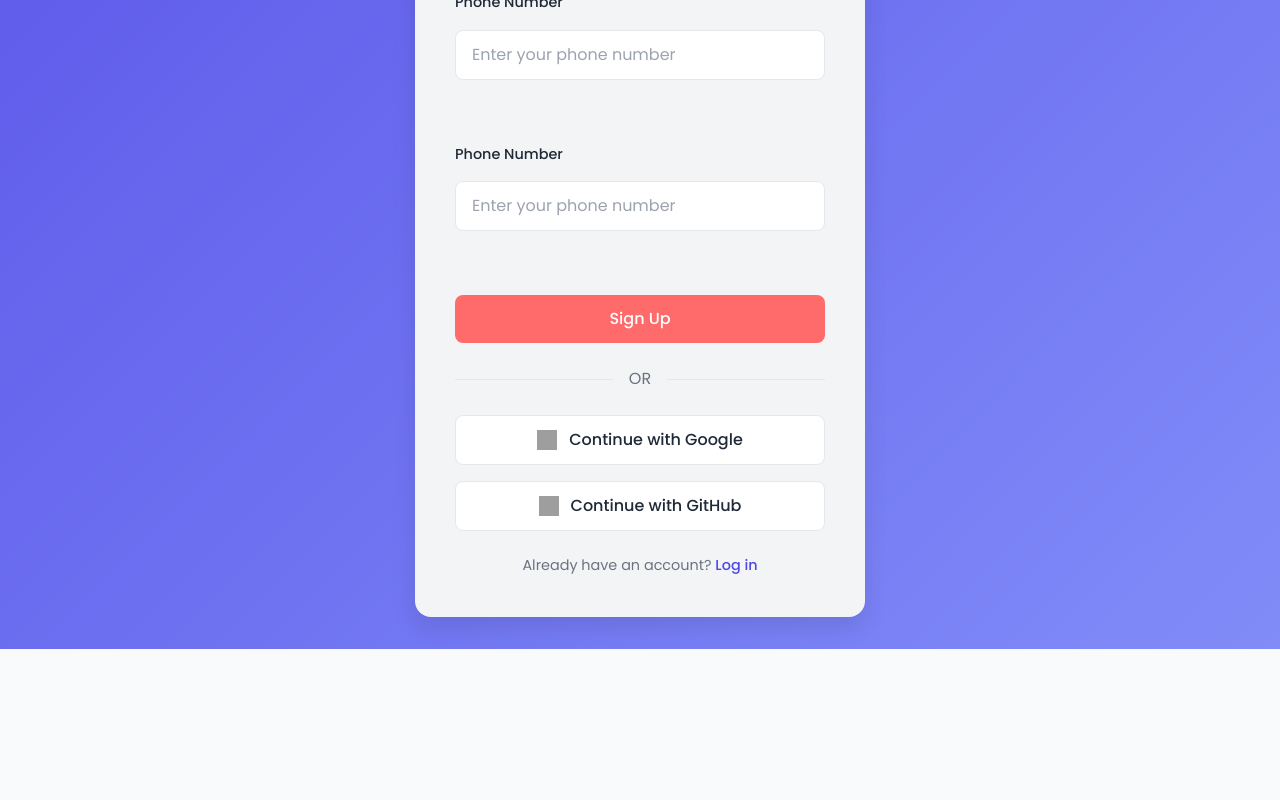
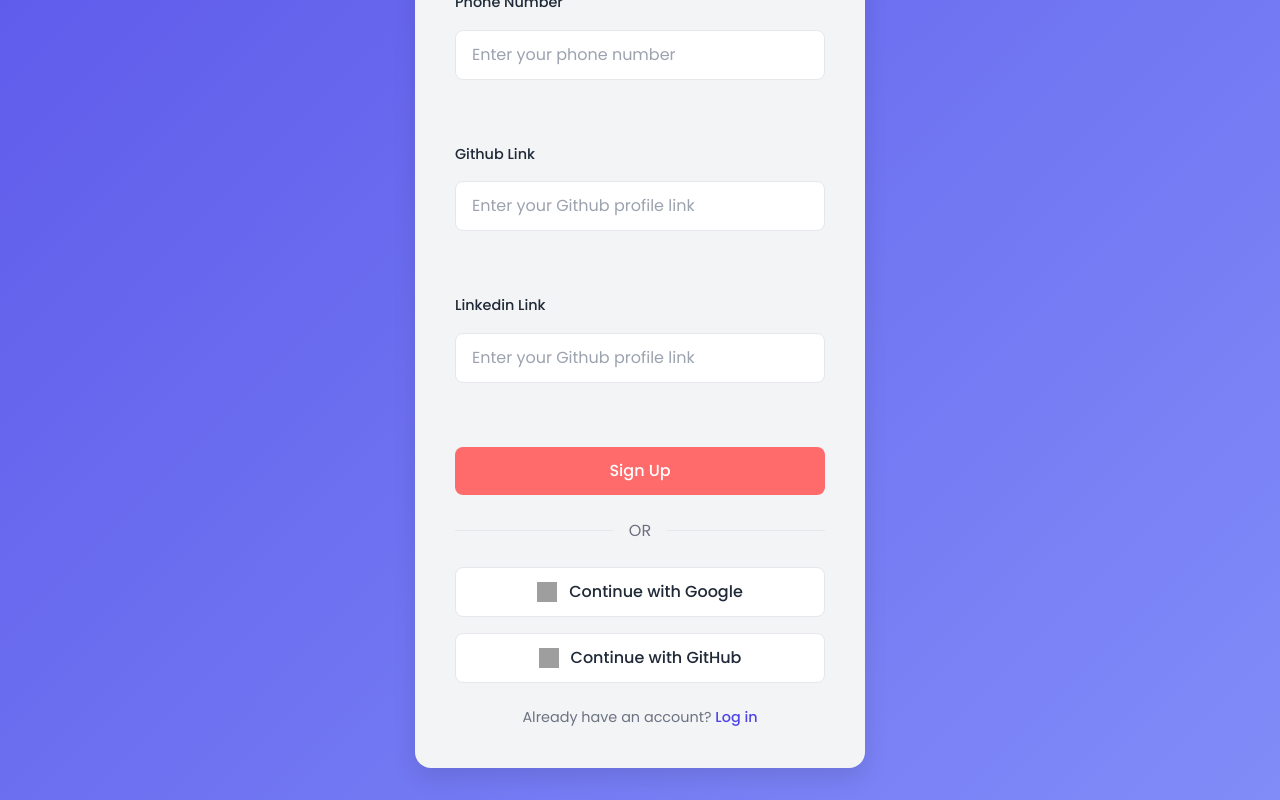
Before and after one commit to HarshitMalik22/HackSynergy, a React (Vite) app in the folder client/: page /signup in a window 1280 px wide. Shown: the part 974-1774 px from the top of the page. Before the commit the page ends 1623 px from the top, so only its background shows below. Built offline with nearby package versions, Linux system fonts and the light colour scheme; no server answers; grey boxes are pictures that could not be loaded.

Commit message:
fixed dashboard layout error (harshit's component is correct)

```diff
--- a/client/src/pages/HomePage.jsx
+++ b/client/src/pages/HomePage.jsx
@@ -2,7 +2,8 @@ import { useEffect, useRef, useState } from 'react';
 import { motion } from 'framer-motion';
 import { Link, useNavigate } from 'react-router-dom';
 import axios from "axios";
-import DashboardLayout from '../Components/DashBoardLayout';
+//import RotatingTechLogos from '../components/RotatingTechLogos';
+import DashBoardLayout from '../Components/DashBoardLayout';
 // Squid Game Colors
 const SQUID_PINK = '#FF357A';
 const SQUID_GREEN = '#00FFB0';
@@ -15,7 +16,7 @@ function CustomCursor() {
   useEffect(() => {
     const moveCursor = (e) => {
       if (cursorRef.current) {
-        cursorRef.current.style.transform = `translate3d(${e.clientX}px, ${e.clientY}px, 0)`;
+        cursorRef.current.style.transform = translate3d(`${e.clientX}px, ${e.clientY}px, 0`);
       }
     };
     window.addEventListener('mousemove', moveCursor);
@@ -27,8 +28,8 @@ function CustomCursor() {
       className="fixed top-0 left-0 w-6 h-6 rounded-full pointer-events-none z-[9999] mix-blend-difference transition-transform duration-150"
       style={{
         background: `radial-gradient(circle at 30% 30%, ${SQUID_PINK} 70%, transparent 100%)`,
-        boxShadow: `0 0 16px 4px ${SQUID_PINK}`,
-        border: `2px solid ${SQUID_PINK}`,
+        boxShadow:` 0 0 16px 4px ${SQUID_PINK}`,
+        border:` 2px solid ${SQUID_PINK}`,
         transform: 'translate3d(-100px, -100px, 0)'
       }}
     />
@@ -99,7 +100,7 @@ export default function HomePage() {
 
       const response = await axios.post("http://localhost:8080/api/auth/logout", {},{
         headers:{
-          Authorization: `Bearer ${localStorage.getItem("token")}`
+          Authorization: Bearer `${localStorage.getItem("token")}`
         }
       });
       if(response.status===200){
@@ -124,21 +125,19 @@ export default function HomePage() {
   }, []);
 
   return (
+    <DashBoardLayout>
       <div className="font-sans min-h-screen relative overflow-x-hidden" style={{ background: SQUID_BLACK }}>
         <AnimatedBackground />
         <CustomCursor />
         {/* Sticky Navbar */}
-
         <motion.nav
           className="fixed top-0 left-0 w-full z-50 backdrop-blur bg-black/80 border-b border-pink-500/30 shadow-glass"
           initial={{ y: -60, opacity: 0 }}
           animate={{ y: 0, opacity: 1 }}
           transition={{ duration: 0.6, ease: 'easeOut' }}
         >
-
-
           <div className="max-w-7xl mx-auto flex items-center justify-between px-6 py-3">
-          <span className="font-extrabold text-2xl tracking-widest" style={{ color: SQUID_PINK, letterSpacing: '0.15em', fontFamily: 'Montserrat, sans-serif', textShadow: `0 0 8px ${SQUID_PINK}33` }}>H△CKSYNERGY</span>
+            <span className="font-extrabold text-2xl tracking-widest" style={{ color: SQUID_PINK, letterSpacing: '0.15em', fontFamily: 'Montserrat, sans-serif', textShadow:` 0 0 8px ${SQUID_PINK}33` }}>H△CKSYNERGY</span>
             <div className="relative" ref={profileRef}>
               <button
                 onClick={() => setShowProfile((v) => !v)}
@@ -171,16 +170,20 @@ export default function HomePage() {
         <section className="min-h-screen flex flex-col justify-center items-center text-center relative pt-32 pb-16">
           <motion.h1
             className="text-5xl md:text-7xl font-extrabold mb-6"
-          style={{ color: SQUID_WHITE, textShadow: `0 2px 24px #000, 0 0 8px ${SQUID_PINK}33` }}
+            style={{ color: SQUID_WHITE, textShadow:` 0 2px 24px #000, 0 0 8px ${SQUID_PINK}33` }}
             initial={{ opacity: 0, y: 40 }}
             animate={{ opacity: 1, y: 0 }}
             transition={{ duration: 0.8 }}
           >
             Welcome to <span style={{ color: SQUID_PINK }}>HackSynergy</span>
           </motion.h1>
+          {/* 3D Rotating Tech Logos directly below heading */}
+          <div style={{ marginBottom: 32 }}>
+            {/*<RotatingTechLogos />*/}
+          </div>
           <motion.p
             className="text-lg md:text-2xl mb-8 max-w-xl mx-auto"
-          style={{ color: '#e5e7eb', textShadow: `0 1px 8px #000` }}
+            style={{ color: '#e5e7eb', textShadow:` 0 1px 8px #000` }}
             initial={{ opacity: 0, y: 20 }}
             animate={{ opacity: 1, y: 0 }}
             transition={{ duration: 1.2 }}
@@ -190,16 +193,16 @@ export default function HomePage() {
           </motion.p>
           <div className="flex flex-col sm:flex-row gap-4 justify-center">
             <motion.a
-            whileHover={{ scale: 1.08, boxShadow: `0 0 24px 4px ${SQUID_PINK}` }}
+              whileHover={{ scale: 1.08, boxShadow:` 0 0 24px 4px ${SQUID_PINK} `}}
               whileTap={{ scale: 0.98 }}
               href="/signup"
               className="px-10 py-4 rounded-2xl font-bold text-lg shadow-glass transition border-2 border-pink-500 bg-pink-600 hover:bg-pink-700 text-white neon-glow"
-            style={{ boxShadow: `0 0 16px 2px ${SQUID_PINK}` }}
+              style={{ boxShadow:` 0 0 16px 2px ${SQUID_PINK}` }}
             >
               Join Now
             </motion.a>
             <motion.a
-            whileHover={{ scale: 1.08, boxShadow: `0 0 24px 4px ${SQUID_GREEN}` }}
+              whileHover={{ scale: 1.08, boxShadow:` 0 0 24px 4px ${SQUID_GREEN}` }}
               whileTap={{ scale: 0.98 }}
               href="#features"
               className="px-10 py-4 rounded-2xl font-bold text-lg border-2 border-green-400 bg-black/60 text-green-300 hover:bg-green-900/40 transition neon-glow"
@@ -229,7 +232,7 @@ export default function HomePage() {
                   className="rounded-2xl bg-black/80 shadow-glass p-8 text-center hover:scale-105 transition border-2 neon-glow"
                   style={{
                     borderColor: i === 0 ? SQUID_PINK : i === 1 ? SQUID_GREEN : SQUID_WHITE,
-                  boxShadow: `0 0 24px 2px ${i === 0 ? SQUID_PINK : i === 1 ? SQUID_GREEN : SQUID_WHITE}`,
+                    boxShadow:` 0 0 24px 2px ${i === 0 ? SQUID_PINK : i === 1 ? SQUID_GREEN : SQUID_WHITE}`,
                     color: SQUID_WHITE
                   }}
                   initial={{ opacity: 0, y: 30 }}
@@ -265,5 +268,6 @@ export default function HomePage() {
           }
         `}</style>
       </div>
+    </DashBoardLayout>
   );
 }
--- a/client/src/pages/SignupPage.jsx
+++ b/client/src/pages/SignupPage.jsx
@@ -11,6 +11,8 @@ const SignupPage = () => {
     password: "",
     confirmPassword: "",
     phoneNo:"",
+    linkedinLink:"",
+    githubLink:""
   });
   const [error, setError] = useState("");
   const [isLoading, setIsLoading] = useState(false);
@@ -41,7 +43,9 @@ const SignupPage = () => {
         name: formData.name,
         email: formData.email,
         password: formData.password,
-        phoneNo: formData.phoneNo
+        phoneNo: formData.phoneNo,
+        githubLink,
+        linkedinLink
       });
 
       if (response.data.success) {
@@ -207,23 +211,45 @@ const SignupPage = () => {
             />
           </motion.div>
 
+
+
           <motion.div
             className="form-group"
             initial={{ x: -20, opacity: 0 }}
             animate={{ x: 0, opacity: 1 }}
             transition={{ delay: 0.8, duration: 0.5 }}
           >
-            <label htmlFor="phoneNo">Phone Number</label>
+            <label htmlFor="githubLink">Github Link</label>
             <input
-              type="tel"
-              id="phoneNo"
-              name="phoneNo"
-              value={formData.phoneNo}
+              type="url"
+              id="githubLink"
+              name="githubLink"
+              value={formData.githubLink}
               onChange={handleChange}
               required
-              placeholder="Enter your phone number"
+              placeholder="Enter your Github profile link"
             />
           </motion.div>
+
+
+          <motion.div
+            className="form-group"
+            initial={{ x: -20, opacity: 0 }}
+            animate={{ x: 0, opacity: 1 }}
+            transition={{ delay: 0.8, duration: 0.5 }}
+          >
+            <label htmlFor="linkedinLink">Linkedin Link</label>
+            <input
+              type="url"
+              id="linkedinLink"
+              name="linkedinLink"
+              value={formData.linkedinLink}
+              onChange={handleChange}
+              required
+              placeholder="Enter your Github profile link"
+            />
+          </motion.div>
+
 
           <motion.button
             type="submit"
```
Lines whose indentation alone changed are shown as unchanged.
